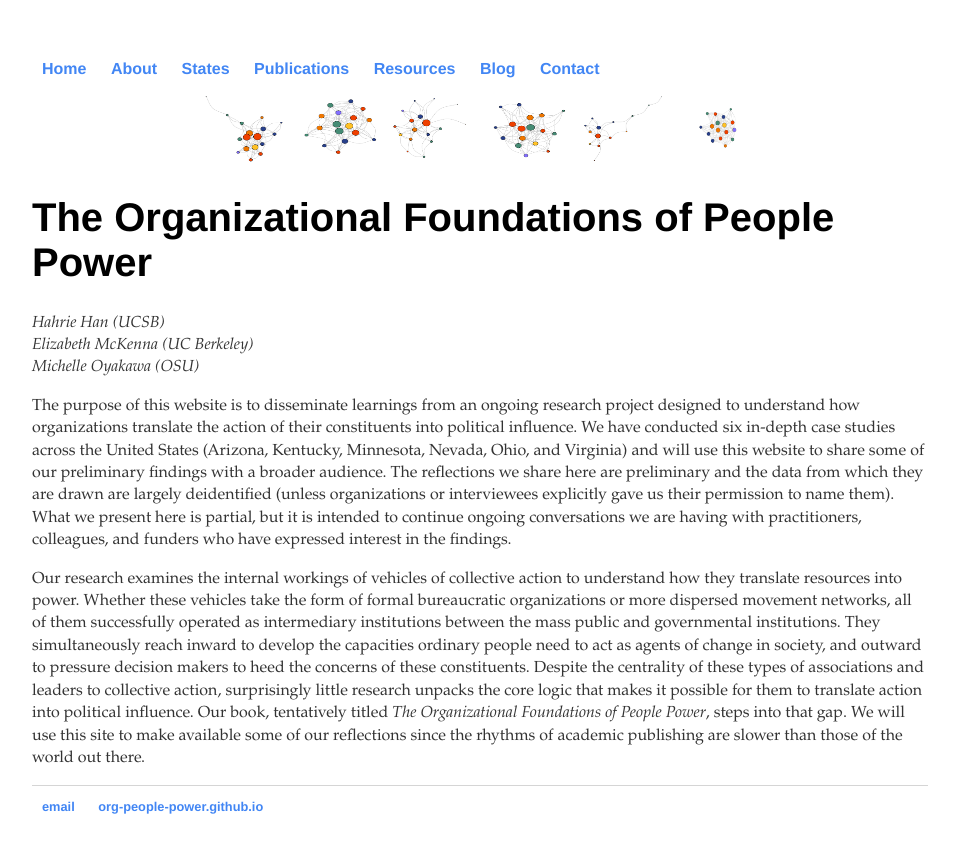
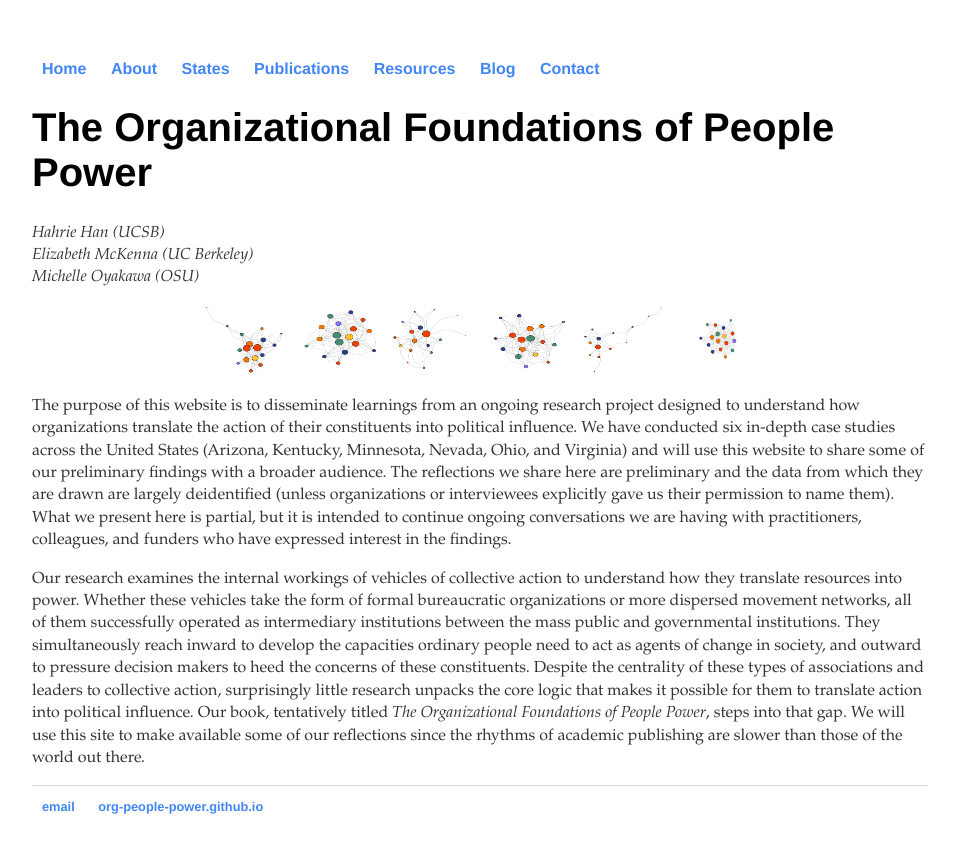
Before and after one commit to org-people-power/org-people-power.github.io, a Jekyll site: the page built from index.html, in a window 1280 px wide. Shown: the top 853 px of the page, without its empty margins (160-1116 px from the left). Built offline with Jekyll 4.4.1, drawn with Linux system fonts in a browser that asks for light colours.

Commit message:
Update index.html

```diff
--- a/index.html
+++ b/index.html
@@ -3,7 +3,12 @@ layout: default
 title: The Organizational Foundations of People Power
 ---
 <div class="blurb">
-	<center>
+<h1>The Organizational Foundations of People Power</h1>
+<p>
+<i> Hahrie Han (UCSB) </i> <br>
+<i> Elizabeth McKenna (UC Berkeley) </i><br>
+<i> Michelle Oyakawa (OSU) </i>
+		<center>
 	 <img src="/images/frame1.png" alt="HTML5 Icon" style="width:90px;height:70px;">
 	 <img src="/images/frame2.png" alt="HTML5 Icon" style="width:90px;height:70px;">
 	 <img src="/images/frame3.png" alt="HTML5 Icon" style="width:90px;height:70px;">
@@ -11,12 +16,6 @@ title: The Organizational Foundations of People Power
 	 <img src="/images/frame5.png" alt="HTML5 Icon" style="width:90px;height:70px;">
 	 <img src="/images/frame6.png" alt="HTML5 Icon" style="width:90px;height:70px;">
 	</center>
-
-<h1>The Organizational Foundations of People Power</h1>
-<p>
-<i> Hahrie Han (UCSB) </i> <br>
-<i> Elizabeth McKenna (UC Berkeley) </i><br>
-<i> Michelle Oyakawa (OSU) </i>
 </p>
 <p>The purpose of this website is to disseminate learnings from an ongoing research project designed to understand how organizations translate the action of their constituents into political influence. We have conducted six in-depth case studies across the United States (Arizona, Kentucky, Minnesota, Nevada, Ohio, and Virginia) and will use this website to share some of our preliminary findings with a broader audience. The reflections we share here  are preliminary and the data from which they are drawn are largely deidentified (unless organizations or interviewees explicitly gave us their permission to name them). What we present here is partial, but it is intended to continue ongoing conversations we are having with practitioners, colleagues, and funders who have expressed interest in the findings.</p>
 <p> Our research examines the internal workings of vehicles of collective action to understand how they translate resources into power. Whether these vehicles take the form of formal bureaucratic organizations or more dispersed movement networks, all of them successfully operated as intermediary institutions between the mass public and governmental institutions.  They simultaneously reach inward to develop the capacities ordinary people need to act as agents of change in society, and outward to pressure decision makers to heed the concerns of these constituents. Despite the centrality of these types of associations and leaders to collective action, surprisingly little research unpacks the core logic that makes it possible for them to translate action into political influence. Our book, tentatively titled <i> The Organizational Foundations of People Power</i>, steps into that gap. We will use this site to make available some of our reflections since the rhythms of academic publishing are slower than those of the world out there.</p>
```
